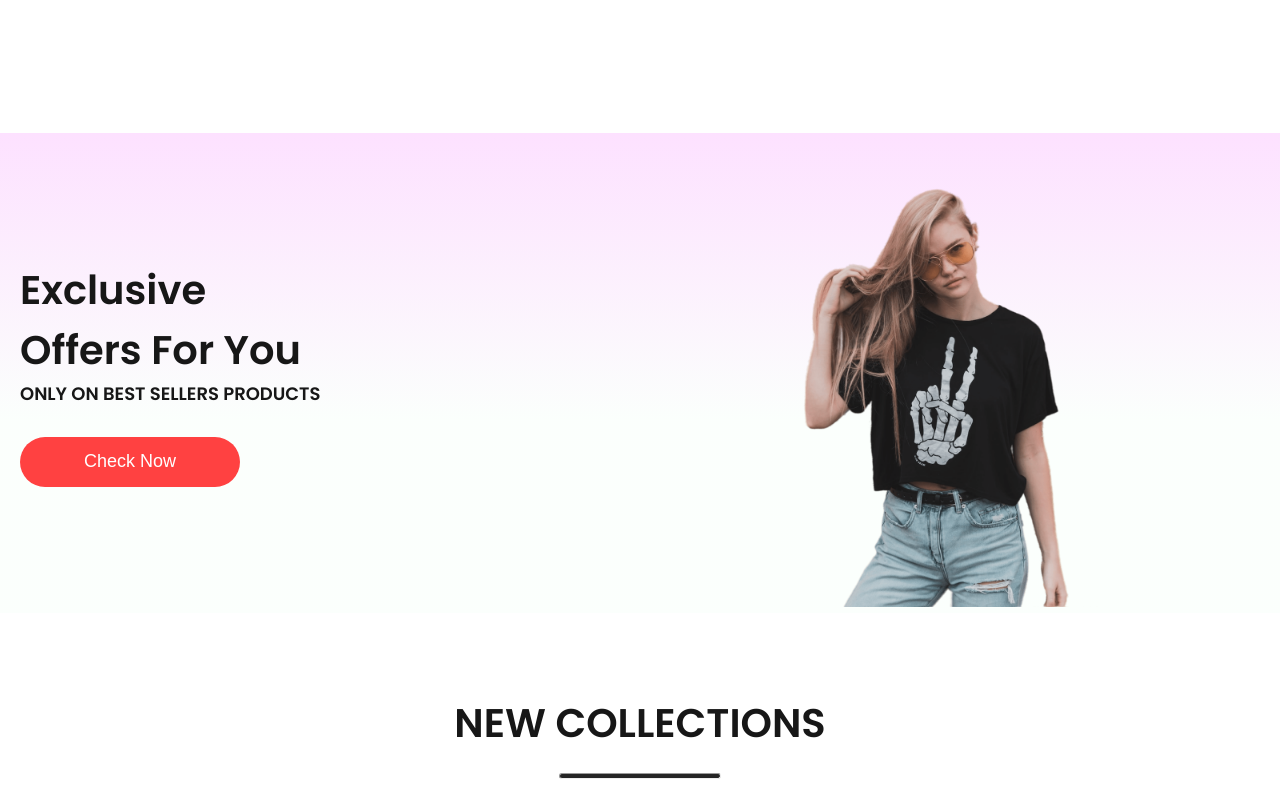
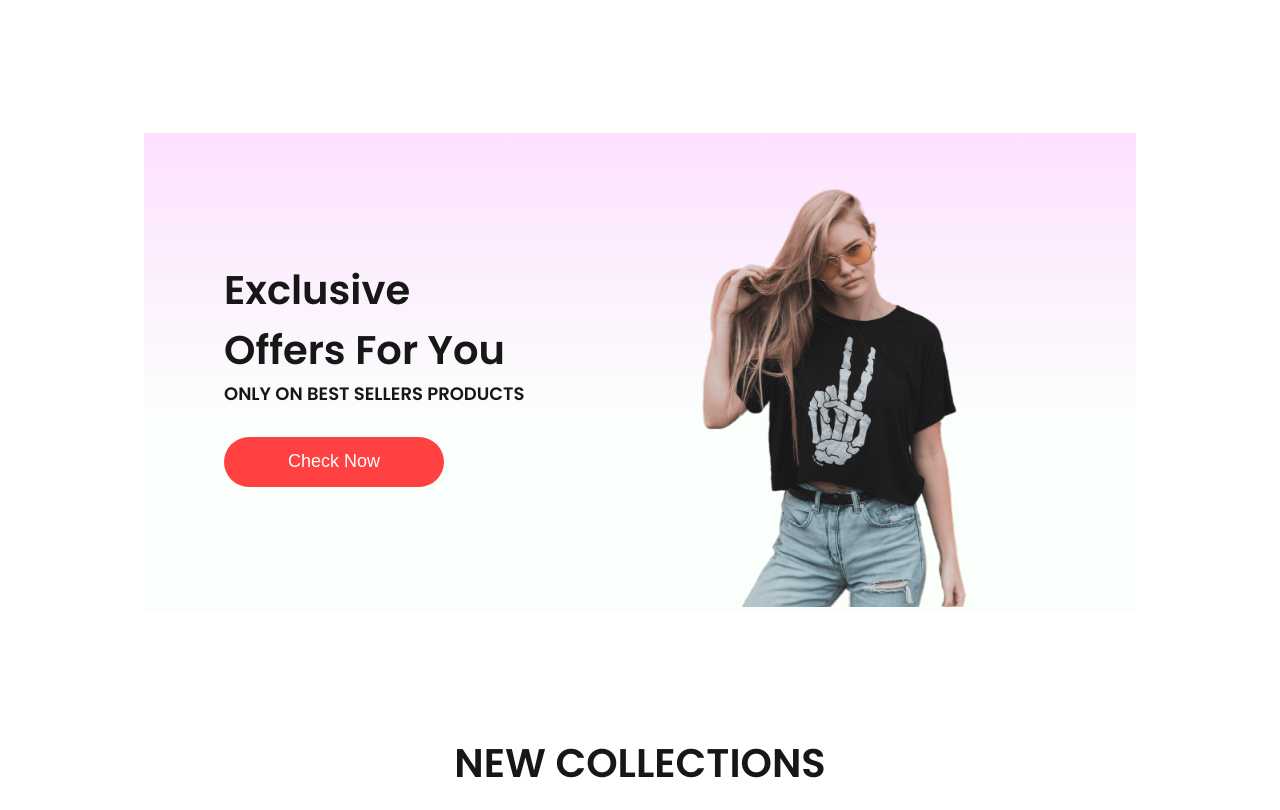
Before and after one commit to RaimaAftab95/Full-stack-ecommerce-project, a React (Create React App) app in the folder frontend/: page / in a window 1280 px wide. Shown: the part 1380-2190 px from the top of the page. Built offline with nearby package versions, Linux system fonts and the light colour scheme; no server answers.

Commit message:
remove shop.css

```diff
--- a/frontend/src/Pages/Shop.css
+++ /dev/null
@@ -1,28 +0,0 @@
-.sections-container {
-    display: block; /* or flex with column */
-    width: 100%;
-    max-width: 1200px; /* optional max width */
-    margin: 0 auto; /* center container */
-    padding: 0 20px;
-  }
-
-  .popular, .offers {
-    width: 100% !important; /* full width */
-    margin-bottom: 80px; /* space between sections */
-    box-sizing: border-box;
-    padding: 0; /* reset if needed */
-  }
-
-  /* Remove or override any fixed widths/paddings inside offers that cause overflow */
-  .offers {
-    width: 100% !important;
-    padding: 0 20px !important;
-    margin: 0 auto 80px auto !important;
-  }
-
-  /* Similarly for Popular */
-  .popular {
-    width: 100% !important;
-    padding: 0 20px !important;
-    margin: 0 auto 80px auto !important;
-  }
--- a/frontend/src/Pages/Shop.jsx
+++ b/frontend/src/Pages/Shop.jsx
@@ -3,16 +3,13 @@ import Popular from "../Components/Popular/Popular";
 import Offers from "../Components/Offers/Offers";
 import NewCollections from "../Components/NewCollections/NewCollections";
 import NewsLetters from "../Components/NewsLetters/NewsLetters";
-import "./Shop.css";
 
 const Shop = () => {
   return (
     <div>
       <Hero />
-      <div className="section-wrapper">
-        <Popular />
-        <Offers />
-      </div>
+      <Popular />
+      <Offers />
       <NewCollections />
       <NewsLetters />
     </div>
```
